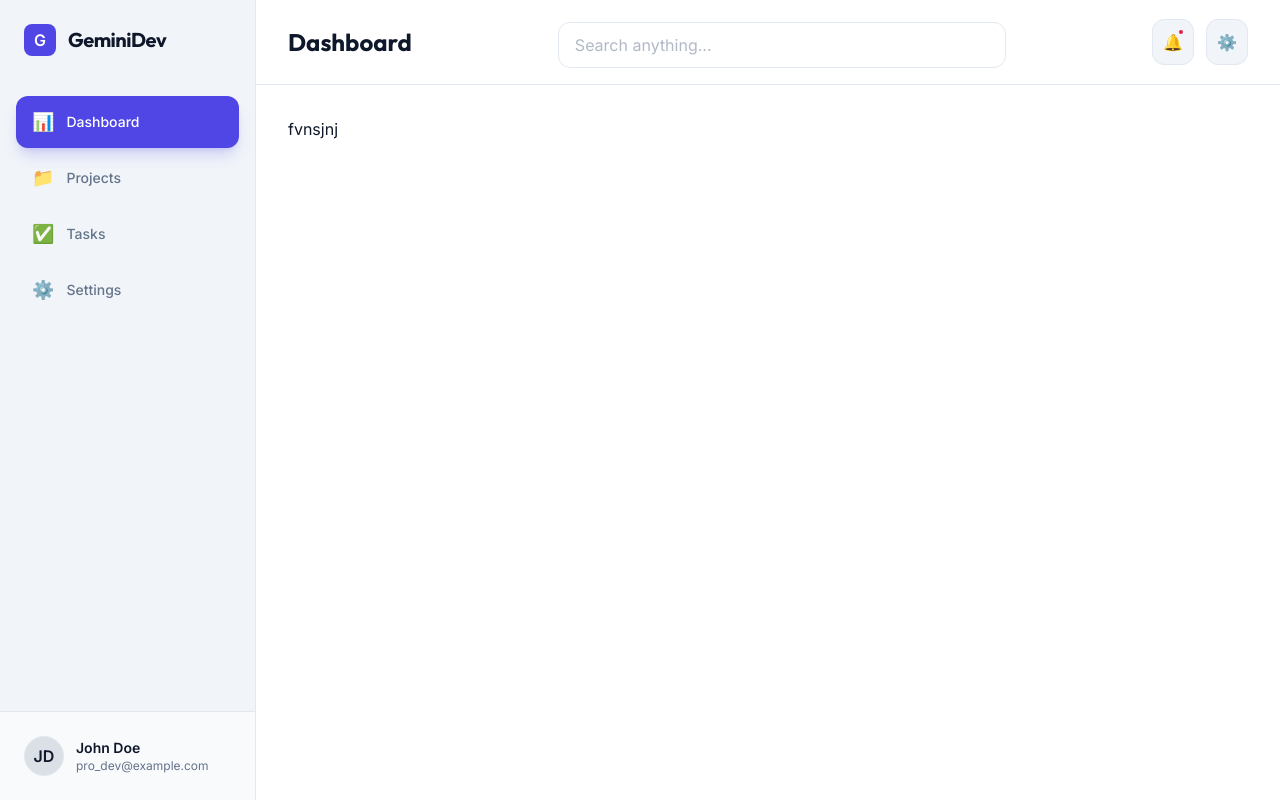
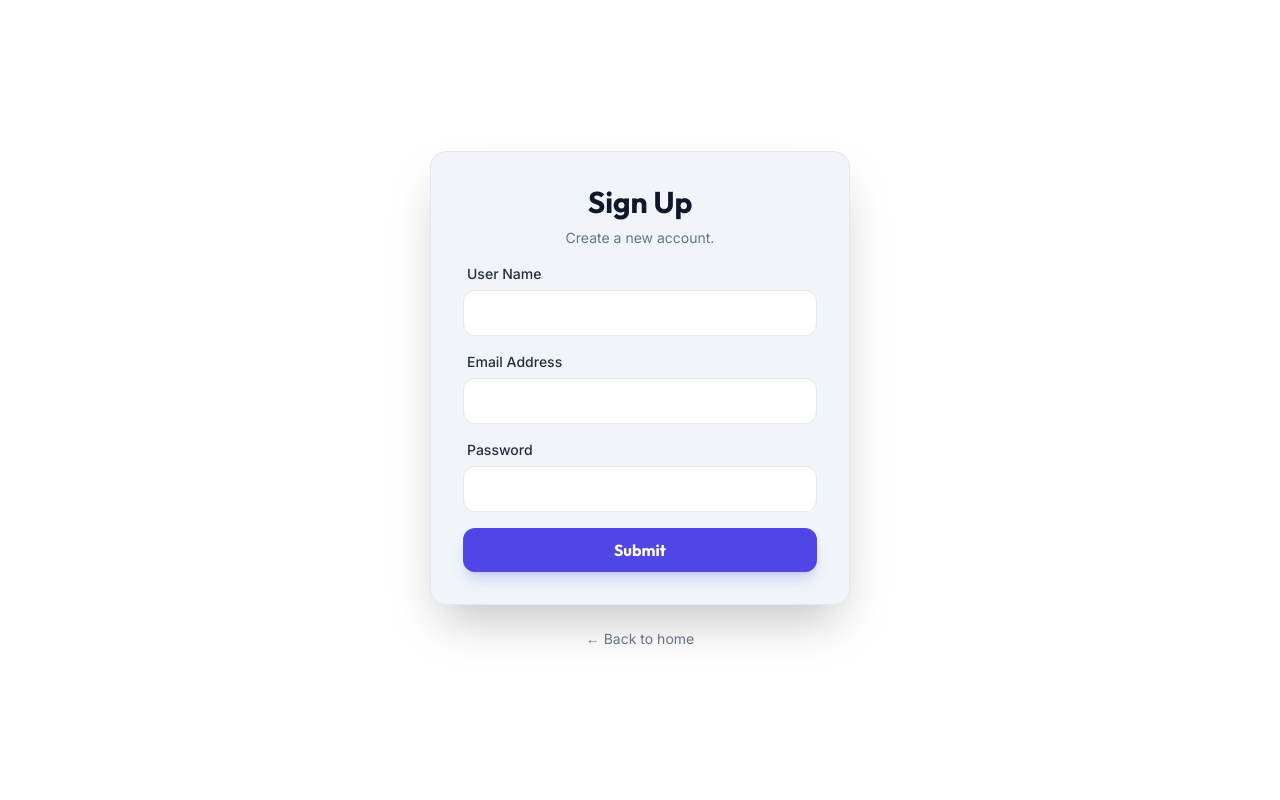
Before and after one commit to anku-07/panelix, a Next.js app: page / in a window 1280 px wide. Built offline with nearby package versions, Linux system fonts and the light colour scheme.

Commit message:
feat: implement authentication system with login, signup, and protected dashboard routing

```diff
--- a/app/auth/login/page.tsx
+++ b/app/auth/login/page.tsx
@@ -1,9 +1,42 @@
+"use client";
+
 import AuthWrapper from "@/layout/AuthWrapper/AuthWrapper";
+import { TUser } from "@/typescript/common.types";
 import Button from "@/ui/Button/Button";
 import CommonInput from "@/ui/CommonInput/CommonInput";
-import React from "react";
+import { getUsers, setCurrentUser } from "@/utils/auth";
+import { useRouter } from "next/navigation";
+import React, { useState } from "react";
+import toast from "react-hot-toast";
 
 function Login() {
+  const router = useRouter();
+
+  const [email, setEmail] = useState("");
+  const [password, setPassword] = useState("");
+
+  const handleLogin = () => {
+    if (!email || !password) {
+      toast.error("All fields are required!");
+      return;
+    }
+
+    const users = getUsers();
+
+    const foundUser = users.find(
+      (u: TUser) => u.email === email && u.password === password,
+    );
+
+    if (!foundUser) {
+      toast.error("Invalid email or password!");
+      return;
+    }
+
+    setCurrentUser(foundUser);
+    toast.success("Login successful!");
+    router.push("/dashboard");
+  };
+
   return (
     <div>
       <AuthWrapper
@@ -11,13 +44,27 @@ function Login() {
         subtitle="Welcome back! Please enter your details."
       >
         <div className="mb-4">
-          <CommonInput label="Email Address" />
+          <CommonInput
+            label="Email Address"
+            value={email}
+            onChange={(e) => setEmail(e.target.value)}
+          />
         </div>
         <div className="mb-4">
-          <CommonInput label="Password" type="password" />
+          <CommonInput
+            label="Password"
+            type="password"
+            value={password}
+            onChange={(e) => setPassword(e.target.value)}
+          />
         </div>
         <div>
-          <Button variant="contained" color="primary" className="w-full">
+          <Button
+            variant="contained"
+            color="primary"
+            className="w-full"
+            onClick={handleLogin}
+          >
             Submit
           </Button>
         </div>
--- a/app/auth/signup/page.tsx
+++ b/app/auth/signup/page.tsx
@@ -1,7 +1,87 @@
-import React from "react";
+"use client";
+
+import AuthWrapper from "@/layout/AuthWrapper/AuthWrapper";
+import { TUser } from "@/typescript/common.types";
+import Button from "@/ui/Button/Button";
+import CommonInput from "@/ui/CommonInput/CommonInput";
+import { getUsers, saveUsers } from "@/utils/auth";
+import { useRouter } from "next/navigation";
+import React, { useState } from "react";
+import toast from "react-hot-toast";
 
 function SignUp() {
-  return <div>page</div>;
+  const router = useRouter();
+
+  const [userName, setUserName] = useState("");
+  const [email, setEmail] = useState("");
+  const [password, setPassword] = useState("");
+
+  const handleSignup = () => {
+    if (!userName || !email || !password) {
+      toast.error("All fields are required!");
+      return;
+    }
+
+    const users = getUsers();
+
+    const userExists = users.find((u: TUser) => u.email === email);
+
+    if (userExists) {
+      toast.error("Email already exists!");
+      return;
+    }
+
+    const newUser = {
+      userName,
+      email,
+      password,
+    };
+
+    saveUsers([...users, newUser])
+
+    toast.success("New user created !!");
+
+    router.push("/auth/login");
+  };
+
+  return (
+    <div>
+      <AuthWrapper title="Sign Up" subtitle="Create a new account.">
+        <div className="mb-4">
+          <CommonInput
+            label="User Name"
+            value={userName}
+            onChange={(e) => setUserName(e.target.value)}
+          />
+        </div>
+        <div className="mb-4">
+          <CommonInput
+            label="Email Address"
+            value={email}
+            onChange={(e) => setEmail(e.target.value)}
+          />
+        </div>
+        <div className="mb-4">
+          <CommonInput
+            label="Password"
+            type="password"
+            value={password}
+            onChange={(e) => setPassword(e.target.value)}
+          />
+        </div>
+        <div>
+          <Button
+            variant="contained"
+            color="primary"
+            className="w-full"
+            onClick={handleSignup}
+          >
+            Submit
+          </Button>
+        </div>
+      </AuthWrapper>
+    </div>
+  );
 }
 
 export default SignUp;
--- a/app/dashboard/page.tsx
+++ b/app/dashboard/page.tsx
@@ -1,8 +1,23 @@
+"use client";
+
 import DashboardWrapper from "@/layout/DashboardWrapper/DashboardWrapper";
-import React from "react";
+import { getCurrentUser } from "@/utils/auth";
+import { useRouter } from "next/navigation";
+import React, { useEffect } from "react";
 
 function Dashboard() {
-  return <DashboardWrapper>fvnsjnj</DashboardWrapper>;
+
+  const router = useRouter();
+
+  useEffect(() => {
+    const user = getCurrentUser();
+
+    if (!user) {
+      router.push("/auth/login");
+    }
+  }, [])
+
+  return <DashboardWrapper>Welcome to dashboard</DashboardWrapper>;
 }
 
 export default Dashboard;
--- a/app/layout.tsx
+++ b/app/layout.tsx
@@ -1,5 +1,6 @@
 import type { Metadata } from "next";
 import { Geist, Geist_Mono } from "next/font/google";
+import { Toaster } from "react-hot-toast";
 import "./globals.css";
 
 const geistSans = Geist({
@@ -27,7 +28,10 @@ export default function RootLayout({
       lang="en"
       className={`${geistSans.variable} ${geistMono.variable} h-full antialiased`}
     >
-      <body className="min-h-full flex flex-col">{children}</body>
+      <body className="min-h-full flex flex-col">
+        <Toaster position="top-center" reverseOrder={false} />
+        {children}
+      </body>
     </html>
   );
 }
--- a/app/page.tsx
+++ b/app/page.tsx
@@ -1,12 +1,12 @@
 import React from "react";
 import Login from "./auth/login/page";
 import Dashboard from "./dashboard/page";
+import SignUp from "./auth/signup/page";
 
 function Home() {
   return (
     <div>
-      {/* <Login /> */}
-      <Dashboard />
+      <SignUp />
     </div>
   );
 }
--- a/layout/AuthWrapper/AuthWrapper.tsx
+++ b/layout/AuthWrapper/AuthWrapper.tsx
@@ -25,13 +25,6 @@ function AuthWrapper({ children, title, subtitle }: IAuthWrapperProps) {
         {/* Content Section (Where your forms go) */}
         <div className="px-8 pb-8 font-body">{children}</div>
 
-        {/* Footer Section */}
-        <div className="bg-background/30 border-t border-border px-8 py-4 text-center">
-          <p className="text-xs text-secondary italic">
-            &copy; {new Date().getFullYear()} Your Project Name. All rights
-            reserved.
-          </p>
-        </div>
       </div>
 
       {/* Back to Home Link (Optional) */}
--- a/layout/DashboardSidebar/DashboardSidebar.tsx
+++ b/layout/DashboardSidebar/DashboardSidebar.tsx
@@ -1,7 +1,10 @@
 "use client";
 
-import { usePathname } from "next/navigation";
+import Button from "@/ui/Button/Button";
+import { logout } from "@/utils/auth";
+import { usePathname, useRouter } from "next/navigation";
 import React from "react";
+import toast from "react-hot-toast";
 
 // Example Nav Items - You can move this to a separate config file later
 const NAV_ITEMS = [
@@ -13,6 +16,14 @@ const NAV_ITEMS = [
 
 function DashboardSidebar() {
   const pathname = usePathname();
+
+  const router = useRouter();
+
+  const handleLogout = () => {
+    logout();
+    toast.success("Logout successful!");
+    router.push("/auth/login");
+  };
 
   return (
     <aside className="h-screen w-64 bg-surface border-r border-border flex flex-col transition-all duration-300">
@@ -38,10 +49,9 @@ function DashboardSidebar() {
               key={item.label}
               className={`
                 w-full flex items-center gap-3 px-4 py-3 rounded-xl font-body text-sm font-medium transition-all
-                ${
-                  isActive
-                    ? "bg-primary text-white shadow-lg shadow-primary/20"
-                    : "text-secondary hover:bg-background hover:text-foreground"
+                ${isActive
+                  ? "bg-primary text-white shadow-lg shadow-primary/20"
+                  : "text-secondary hover:bg-background hover:text-foreground"
                 }
               `}
             >
@@ -54,6 +64,7 @@ function DashboardSidebar() {
 
       {/* 3. User / Profile Section */}
       <div className="p-4 border-t border-border bg-background/50">
+        <Button variant="contained" color="primary" className="w-full" onClick={handleLogout}>Logout</Button>
         <div className="flex items-center gap-3 p-2 rounded-xl hover:bg-background transition-colors cursor-pointer text-left">
           <div className="w-10 h-10 rounded-full bg-secondary/20 border border-border flex items-center justify-center text-foreground font-bold">
             JD
--- a/package.json
+++ b/package.json
@@ -11,7 +11,8 @@
   "dependencies": {
     "next": "16.2.4",
     "react": "19.2.4",
-    "react-dom": "19.2.4"
+    "react-dom": "19.2.4",
+    "react-hot-toast": "^2.6.0"
   },
   "devDependencies": {
     "@tailwindcss/postcss": "^4",
--- /dev/null
+++ b/typescript/common.types.ts
@@ -0,0 +1,5 @@
+export type TUser = {
+  userName: string;
+  email: string;
+  password: string;
+};
--- /dev/null
+++ b/utils/auth.ts
@@ -0,0 +1,21 @@
+import { TUser } from "@/typescript/common.types";
+
+export const getUsers = () => {
+  return JSON.parse(localStorage.getItem("users") || "[]");
+};
+
+export const saveUsers = (users: TUser[]) => {
+  localStorage.setItem("users", JSON.stringify(users));
+};
+
+export const setCurrentUser = (user: TUser) => {
+  localStorage.setItem("currentUser", JSON.stringify(user));
+};
+
+export const getCurrentUser = () => {
+  return JSON.parse(localStorage.getItem("currentUser") || "{}");
+};
+
+export const logout = () => {
+  localStorage.removeItem("currentUser");
+};
```
Also changed, not shown: 1 other file (tests, documents, lock files or other folders).
